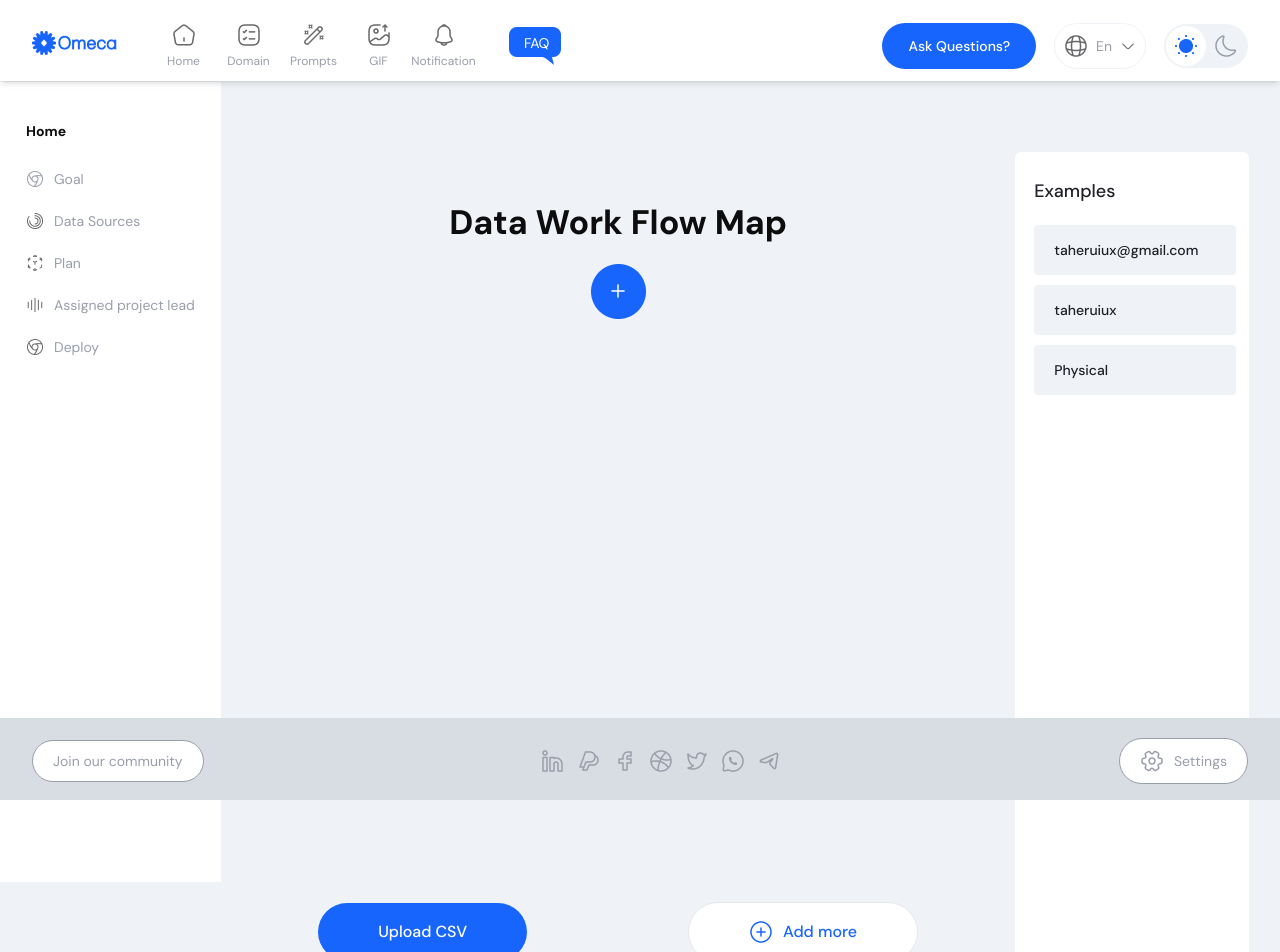
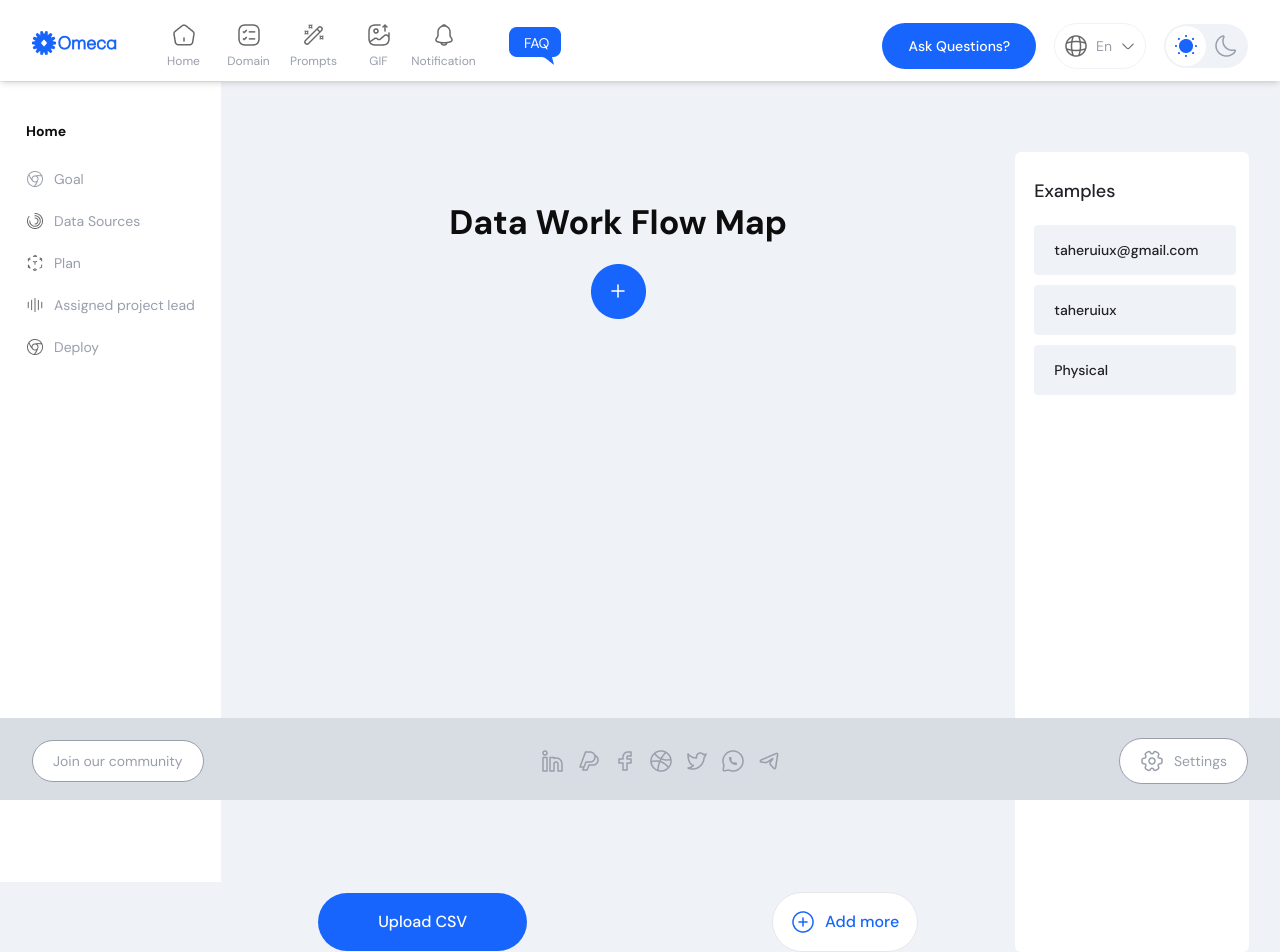
Before and after one commit to TajulDev/omeca, a React (Vite) app: page /dashboard/prompts in a window 1280 px wide. Shown: the top 952 px of the page. Built offline with nearby package versions, Linux system fonts and the light colour scheme.

Commit message:
add active buttons

```diff
--- a/src/Components/Prompts/Buttons.jsx
+++ b/src/Components/Prompts/Buttons.jsx
@@ -1,3 +1,4 @@
+/* eslint-disable react/prop-types */
 import plus from  '../../assets/add-circle.png'
 
 const Buttons = ({ active }) => {
@@ -6,7 +7,7 @@ const Buttons = ({ active }) => {
             <div className="flex justify-center  ">
                 <div className=" flex justify-between w-[600px] items-center  ">
                     <button className="bg-[#1765FC] rounded-[40px] py-[17px] px-[60px] hover:bg-white hover:border-[#1765FC] hover:text-[#1765FC] transition-all duration-300 text-white text-base font-medium ">Upload CSV</button>
-                    <button className="bg-white rounded-[40px] py-[17px] px-[60px] border  hover:border hover:border-[#1765FC] transition-all duration-300  text-[#1765FC] text-base font-medium flex gap-[10px] items-center "> {!active &&<img src={plus} alt="" />} {active ? "FINISH" : "Add more"}</button>
+                    <button className="bg-white rounded-[40px] py-[17px] justify-center border  w-[146px] hover:border hover:border-[#1765FC] transition-all duration-300  text-[#1765FC] text-base font-medium flex gap-[10px] items-center "> {!active &&<img src={plus} alt="" />} {active ? "FINISH" : "Add more"}</button>
                 </div>
             </div>
 
--- a/src/Components/Prompts/Examples.jsx
+++ b/src/Components/Prompts/Examples.jsx
@@ -2,7 +2,7 @@
 const Examples = () => {
     return (
         <>
-            <div className="bg-white rounded-[6px] mt-[70px] pt-[25px] ps-[19px] pe-[13px] h-[810px] w-[100%] lg:max-w-[292px] ">
+            <div className="bg-white rounded-[6px] mt-[70px] pt-[25px] ps-[19px] pe-[13px] h-[100vh] w-[100%] lg:max-w-[292px] ">
                 <h3 className="text-lg font-medium text-[#202027]  mb-[20px] ">
                     Examples
                 </h3>
```
